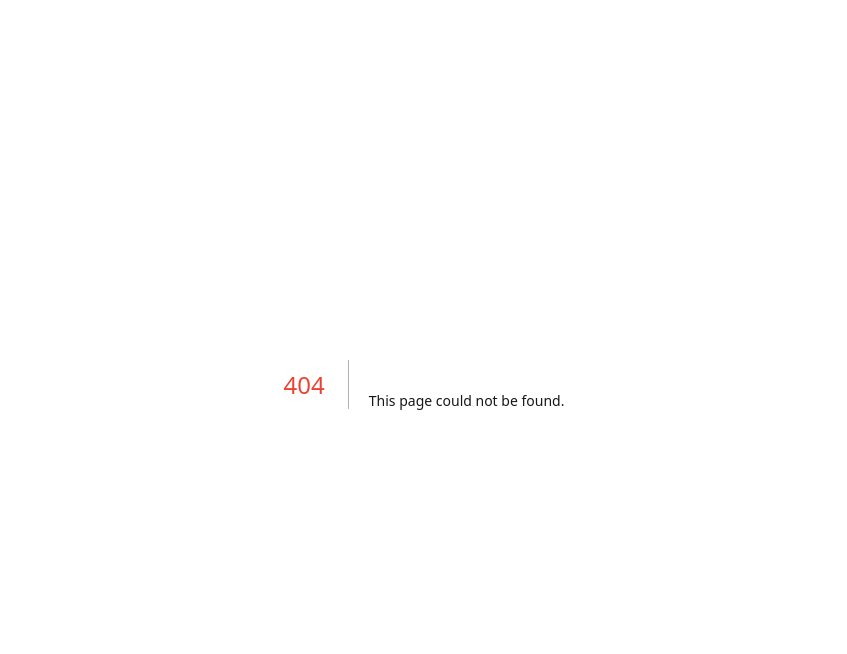
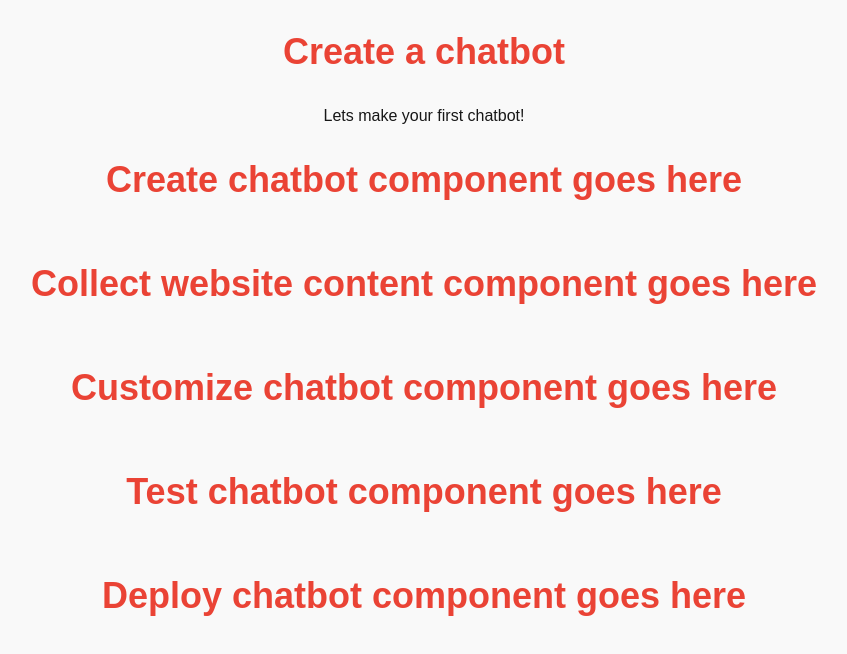
Before and after one commit to BSchoolland/v2v-chatbot-client, a Next.js app: page /create-chatbot in a window 1280 px wide. Before the commit this address had no page. Shown: the top 654 px of the page, without its empty margins (216-1063 px from the left). Built offline with nearby package versions, Linux system fonts and the light colour scheme.

Commit message:
feat: rename folder

```diff
--- /dev/null
+++ b/src/app/create-chatbot/page.jsx
@@ -0,0 +1,20 @@
+// src/app/chatbot-creation/page.jsx
+import CreateChatbot from "@/components/chatbot-creation/step1/createChatbot";
+import CollectWebsiteContent from "@/components/chatbot-creation/step2/collectWebsiteContent";
+import CustomizeChatbot from "@/components/chatbot-creation/step3/customizeChatbot";
+import TestChatbot from "@/components/chatbot-creation/step4/testChatbot";
+import DeployChatbot from "@/components/chatbot-creation/step5/deployChatbot";
+
+function CreateChatbotPage() {
+    return <div className="flex flex-col items-center">
+        <h1>Create a chatbot</h1>
+        <p>Lets make your first chatbot!</p>
+        <CreateChatbot />
+        <CollectWebsiteContent />
+        <CustomizeChatbot />
+        <TestChatbot />
+        <DeployChatbot />
+    </div>;
+}
+
+export default CreateChatbotPage;
```
Also changed, not shown: src/components/chatbot-creation/continueButton.tsx (renamed from src/components/onboarding/continueButton.tsx), src/components/chatbot-creation/progressStepIndicator.jsx (renamed from src/components/onboarding/progressStepIndicator.jsx), src/components/chatbot-creation/step1/createChatbot.jsx (renamed from src/components/onboarding/step1/createChatbot.jsx), src/components/chatbot-creation/step1/planCard.tsx (renamed from src/components/onboarding/step1/planCard.tsx), src/components/chatbot-creation/step2/collectWebsiteContent.jsx (renamed from src/components/onboarding/step2/collectWebsiteContent.jsx), src/components/chatbot-creation/step2/scrapedPage.jsx (renamed from src/components/onboarding/step2/scrapedPage.jsx), src/components/chatbot-creation/step2/webscrapeButton.jsx (renamed from src/components/onboarding/step2/webscrapeButton.jsx), src/components/chatbot-creation/step2/webscrapeProgressIndicator.jsx (renamed from src/components/onboarding/step2/webscrapeProgressIndicator.jsx), src/components/chatbot-creation/step3/customizeChatbot.jsx (renamed from src/components/onboarding/step3/customizeChatbot.jsx), src/components/chatbot-creation/step4/testChatbot.jsx (renamed from src/components/onboarding/step4/testChatbot.jsx), src/components/chatbot-creation/step5/deployChatbot.jsx (renamed from src/components/onboarding/step5/deployChatbot.jsx).
